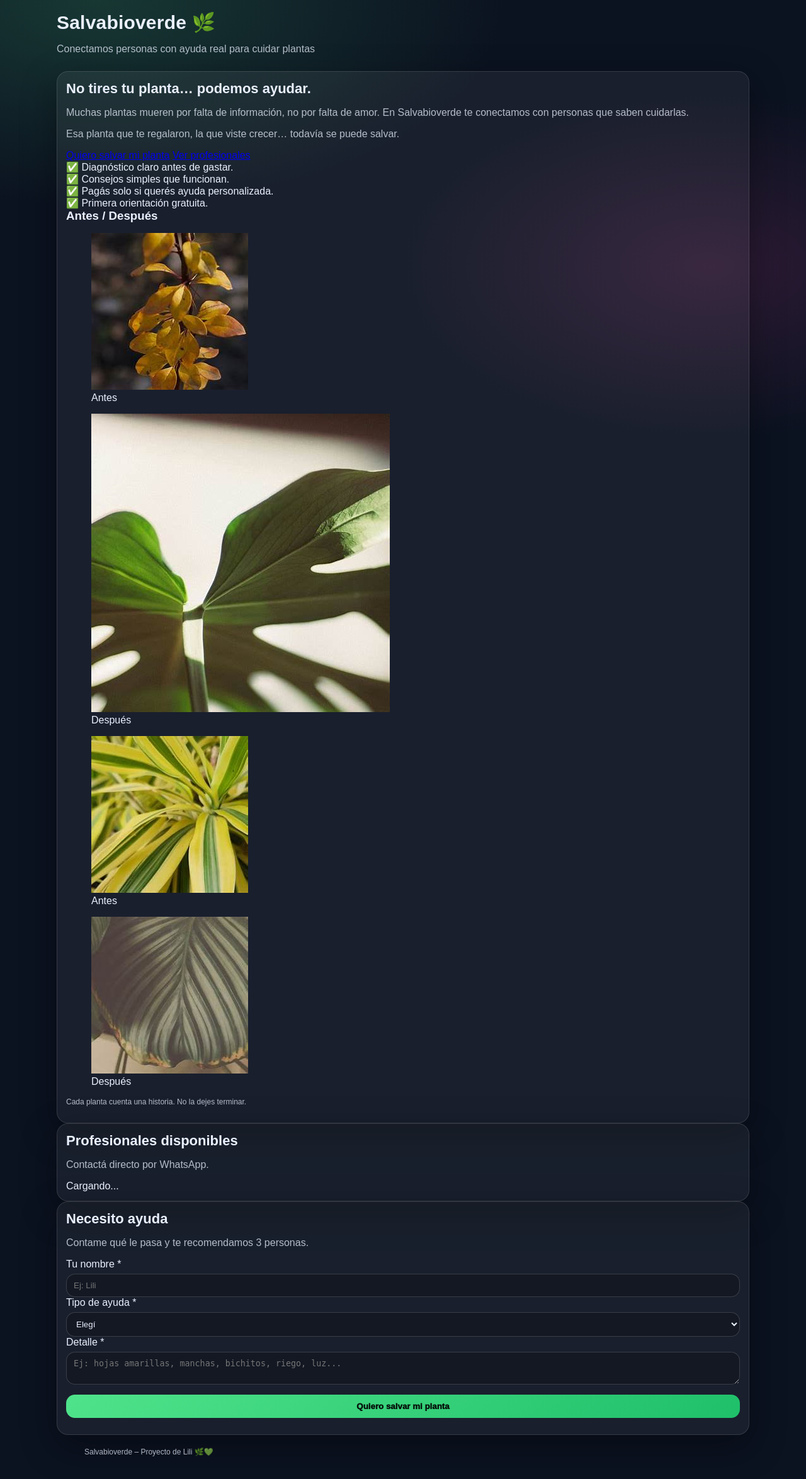
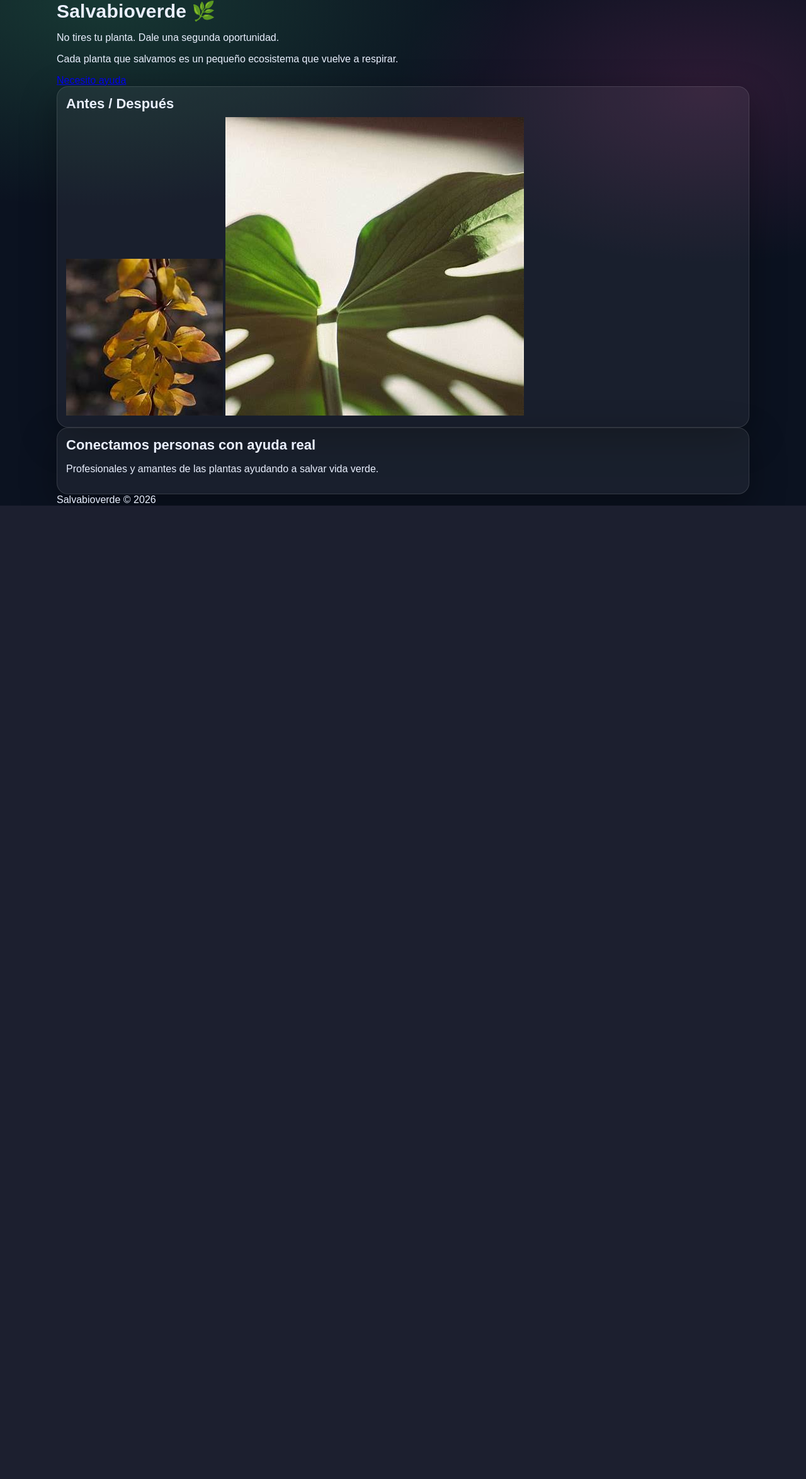
Before and after one commit to lilie76/silver-winner, a Flask app: page / in a window 1280 px wide. Shown: the whole page at 63% size. After the commit the page ends 803 px from the top, so only its background shows below. Run offline with Flask 3, Linux system fonts and the light colour scheme.

Commit message:
Diseño final moderno Salvabioverde

```diff
--- a/templates/index.html
+++ b/templates/index.html
@@ -1,129 +1,45 @@
-<!doctype html>
+<!DOCTYPE html>
 <html lang="es">
 <head>
-  <meta charset="utf-8">
-  <meta name="viewport" content="width=device-width, initial-scale=1">
+<meta charset="UTF-8">
 <title>Salvabioverde</title>
-  <link rel="stylesheet" href="/static/styles.css">
+<link rel="stylesheet" href="{{ url_for('static', filename='styles.css') }}">
 </head>
+<body>
 
-<body>
-  <header class="container header">
-    <div>
+<div class="container">
+
+  <div class="hero">
     <h1>Salvabioverde 🌿</h1>
-      <p class="muted">Conectamos personas con ayuda real para cuidar plantas</p>
-    </div>
-  </header>
-
-  <main class="container">
-
-    <!-- HERO -->
-    <section class="hero card">
-      <div class="hero-grid">
-        <div>
-          <h2 class="hero-title">No tires tu planta… podemos ayudar.</h2>
-
-          <p class="muted hero-text">
-            Muchas plantas mueren por falta de información, no por falta de amor.
-            En Salvabioverde te conectamos con personas que saben cuidarlas.
+    <p class="hero-text">
+      No tires tu planta. Dale una segunda oportunidad.
     </p>
-
-          <p class="muted hero-text">
-            Esa planta que te regalaron, la que viste crecer…
-            todavía se puede salvar.
+    <p class="hero-sub">
+      Cada planta que salvamos es un pequeño ecosistema que vuelve a respirar.
     </p>
-
-          <div class="hero-actions">
-            <a class="btnLink primary" href="#pedir">Quiero salvar mi planta</a>
-            <a class="btnLink ghost" href="#buscar">Ver profesionales</a>
+    <a href="#ayuda" class="btnHero">Necesito ayuda</a>
   </div>
 
-          <div class="bullets">
-            <div class="bullet">✅ Diagnóstico claro antes de gastar.</div>
-            <div class="bullet">✅ Consejos simples que funcionan.</div>
-            <div class="bullet">✅ Pagás solo si querés ayuda personalizada.</div>
-            <div class="bullet">✅ Primera orientación gratuita.</div>
+  <div class="card">
+    <h2>Antes / Después</h2>
+    <div class="beforeAfter">
+      <img src="{{ url_for('static', filename='img/foto1enfer.jfif') }}">
+      <img src="{{ url_for('static', filename='img/foto1sana.jfif') }}">
     </div>
   </div>
 
-        <!-- FOTOS -->
-        <div>
-          <h3 style="margin:0 0 10px;">Antes / Después</h3>
-
-          <div class="beforeAfter">
-            <figure class="shot">
-              <img src="/static/img/foto1enfer.jfif" alt="Planta enferma antes del cuidado">
-              <figcaption>Antes</figcaption>
-            </figure>
-
-            <figure class="shot">
-              <img src="/static/img/foto1sana.jfif" alt="Planta sana después del cuidado">
-              <figcaption>Después</figcaption>
-            </figure>
-
-            <figure class="shot">
-              <img src="/static/img/foto2enfer.jfif" alt="Planta enferma antes del cuidado">
-              <figcaption>Antes</figcaption>
-            </figure>
-
-            <figure class="shot">
-              <img src="/static/img/foto2sana.jfif" alt="Planta sana después del cuidado">
-              <figcaption>Después</figcaption>
-            </figure>
+  <div class="card" id="ayuda">
+    <h2>Conectamos personas con ayuda real</h2>
+    <p>
+      Profesionales y amantes de las plantas ayudando a salvar vida verde.
+    </p>
   </div>
 
-          <p class="muted small" style="margin-top:10px;">
-            Cada planta cuenta una historia. No la dejes terminar.
-          </p>
-        </div>
-      </div>
-    </section>
-
-    <!-- PROFESIONALES -->
-    <section id="buscar" class="card">
-      <h2>Profesionales disponibles</h2>
-      <p class="muted">Contactá directo por WhatsApp.</p>
-      <div id="proList">Cargando...</div>
-    </section>
-
-    <!-- PEDIR AYUDA -->
-    <section id="pedir" class="card">
-      <h2>Necesito ayuda</h2>
-      <p class="muted">Contame qué le pasa y te recomendamos 3 personas.</p>
-
-      <form id="helpForm">
-        <label>Tu nombre *</label>
-        <input id="hNombre" required placeholder="Ej: Lili">
-
-        <label>Tipo de ayuda *</label>
-        <select id="hTipo" required>
-          <option value="">Elegí</option>
-          <option>Diagnóstico por foto</option>
-          <option>Plagas</option>
-          <option>Riego</option>
-          <option>Poda</option>
-          <option>Huerta</option>
-          <option>Interior</option>
-        </select>
-
-        <label>Detalle *</label>
-        <textarea id="hDetalle" required placeholder="Ej: hojas amarillas, manchas, bichitos, riego, luz..."></textarea>
-
-        <button class="btn primary" type="submit">Quiero salvar mi planta</button>
-        <p class="muted small" id="helpMsg"></p>
-      </form>
-
-      <div class="recBox" id="recBox" style="display:none;">
-        <h3 style="margin:12px 0 8px;">Recomendados para vos</h3>
-        <div id="recList"></div>
-      </div>
-    </section>
-
-    <footer class="container footer">
-      <p class="muted small">Salvabioverde – Proyecto de Lili 🌿💚</p>
+  <footer>
+    Salvabioverde © 2026
   </footer>
 
-    <script src="/static/script.js"></script>
-  </main>
+</div>
+
 </body>
 </html>
```
Lines whose indentation alone changed are shown as unchanged.
